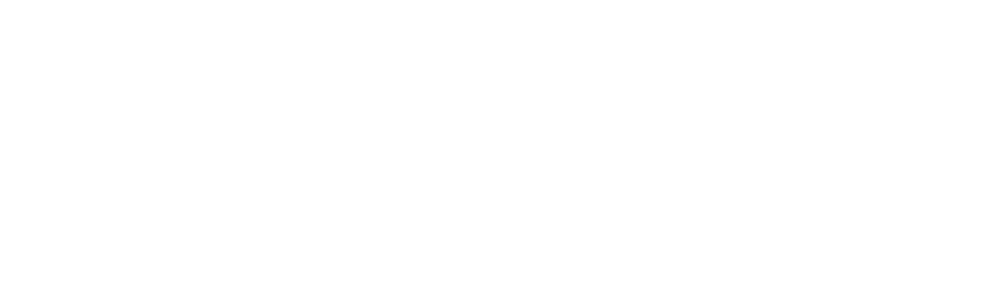
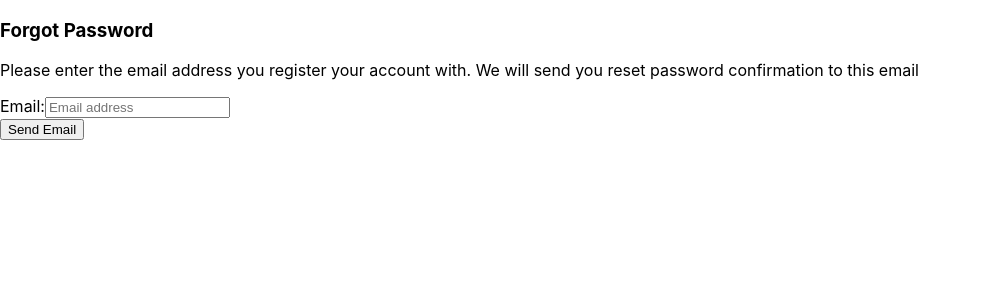
Before and after one commit to HassanBahati/outbox-code-challenge--client, a React (Create React App) app: page /forgotpassword in a window 1280 px wide. Shown: the top 300 px of the page, without its empty margins (0-981 px from the left). Built offline with nearby package versions, Linux system fonts and the light colour scheme.

Commit message:
created forgot password screen

```diff
--- a/src/App.js
+++ b/src/App.js
@@ -2,6 +2,7 @@
 
 // Routing
 import PrivateRoute from "./routing/PrivateRoute";
+import ForgotPasswordScreen from "./screens/ForgotPasswordScreen/ForgotPasswordScreen";
 import Home from "./screens/HomeScreen/Home";
 import LoginScreen from "./screens/LoginScreen/LoginScreen";
 import RegisterScreen from "./screens/RegisterScreen/RegisterScreen";
@@ -21,7 +22,7 @@
           <Route
             exact
             path="/forgotpassword"
-            // component={ForgotPasswordScreen}
+            component={ForgotPasswordScreen}
           />
           <Route
             exact
--- /dev/null
+++ b/src/screens/ForgotPasswordScreen/ForgotPasswordScreen.jsx
@@ -0,0 +1,68 @@
+import { useState } from "react";
+import axios from "axios";
+
+
+const ForgotPasswordScreen = () => {
+  const [email, setEmail] = useState("");
+  const [error, setError] = useState("");
+  const [success, setSuccess] = useState("");
+
+  const forgotPasswordHandler = async (e) => {
+    e.preventDefault();
+
+    const config = {
+      header: {
+        "Content-Type": "application/json",
+      },
+    };
+
+    try {
+      const { data } = await axios.post(
+        "/api/auth/forgotpassword",
+        { email },
+        config
+      );
+
+      setSuccess(data.data);
+    } catch (error) {
+      setError(error.response.data.error);
+      setEmail("");
+      setTimeout(() => {
+        setError("");
+      }, 5000);
+    }
+  };
+
+  return (
+    <div className="forgotpassword-screen">
+      <form
+        onSubmit={forgotPasswordHandler}
+        className="forgotpassword-screen__form"
+      >
+        <h3 className="forgotpassword-screen__title">Forgot Password</h3>
+        {error && <span className="error-message">{error}</span>}
+        {success && <span className="success-message">{success}</span>}
+        <div className="form-group">
+          <p className="forgotpassword-screen__subtext">
+            Please enter the email address you register your account with. We
+            will send you reset password confirmation to this email
+          </p>
+          <label htmlFor="email">Email:</label>
+          <input
+            type="email"
+            required
+            id="email"
+            placeholder="Email address"
+            value={email}
+            onChange={(e) => setEmail(e.target.value)}
+          />
+        </div>
+        <button type="submit" className="btn btn-primary">
+          Send Email
+        </button>
+      </form>
+    </div>
+  );
+};
+
+export default ForgotPasswordScreen;
```
